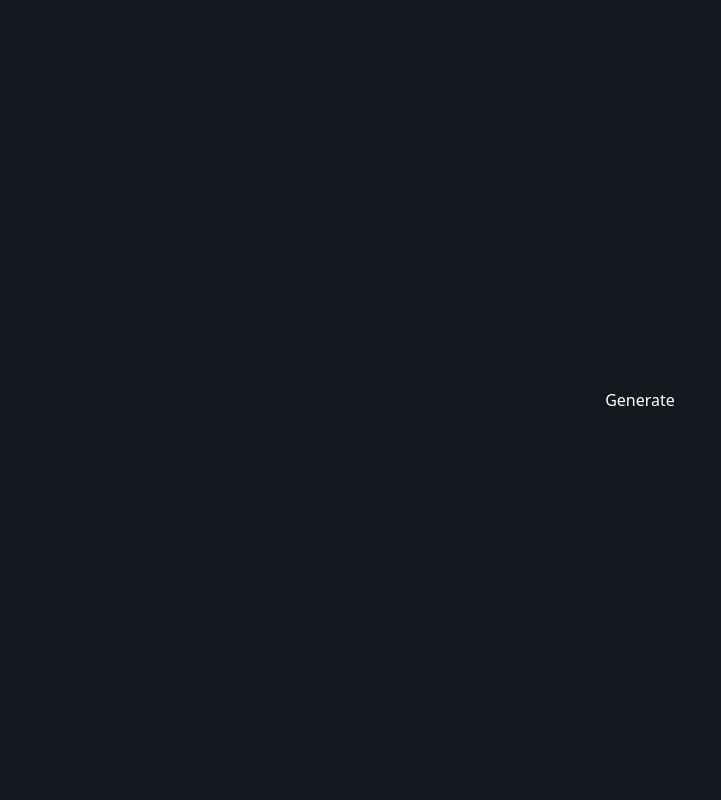
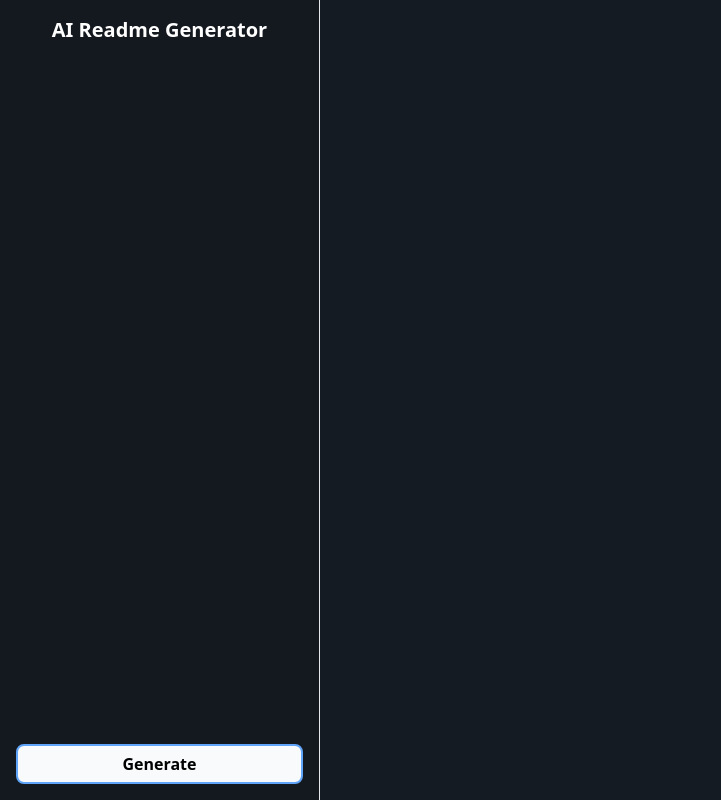
Before and after one commit to anand-106/Readme_generator_uisng_langgraph, a React (Create React App) app in the folder frontend/: page /readme in a window 1280 px wide. Shown: the whole page, without its empty margins (0-721 px from the left). Built offline with nearby package versions, Linux system fonts and the light colour scheme.

Commit message:
markdown styling

```diff
--- a/frontend/package.json
+++ b/frontend/package.json
@@ -8,12 +8,16 @@
     "@testing-library/react": "^16.3.0",
     "@testing-library/user-event": "^13.5.0",
     "axios": "^1.10.0",
+    "highlight.js": "^11.11.1",
     "react": "^19.1.0",
     "react-dom": "^19.1.0",
     "react-markdown": "^10.1.0",
     "react-router-dom": "^7.6.2",
     "react-scripts": "5.0.1",
     "react-syntax-highlighter": "^15.6.1",
+    "rehype-highlight": "^7.0.2",
+    "rehype-raw": "^7.0.0",
+    "remark-gfm": "^4.0.1",
     "web-vitals": "^2.1.4"
   },
   "scripts": {
--- a/frontend/src/components/ReadmePage/markdownComp.js
+++ b/frontend/src/components/ReadmePage/markdownComp.js
@@ -1,39 +1,27 @@
-import { useState } from "react";
-import { callApi } from "../../utils/api/ApiCaller";
 import ReactMarkdown from "react-markdown";
+import remarkGfm from "remark-gfm";
+import rehypeRaw from "rehype-raw";
+import rehypeHighlight from "rehype-highlight";
+import "highlight.js/styles/github-dark.css"; // ✅ For consistent dark theme
 
-export function MarkdownViewer({ repoUrl }) {
-  const [readmeData, setReadmeData] = useState();
-
-  const GenerateRequest = async () => {
-    const readmeResponse = await callApi({
-      url: "http://localhost:8000/api/readme/generate",
-      method: "POST",
-      payload: {
-        github_url:
-          "https://github.com/anand-106/Ticket_classifier_using_LangGraph",
-        project_description:
-          "A project to demonstrate automated README generation using LangGraph and Tree-sitter.",
-        preferences: {
-          include_badges: true,
-          license: "MIT",
-          frameworks: ["FastAPI", "LangGraph"],
-        },
-        session_id: "demo-session-001",
-      },
-    }).catch((err) => console.error(err));
-    setReadmeData(readmeResponse);
-  };
+export function MarkdownViewer({ readmeData }) {
   return (
-    <div className="h-full ">
+    <div className="h-full w-3/4 overflow-y-auto px-12 py-10 bg-[#141b23]">
       {readmeData?.readme && (
-        <div className="prose prose-invert max-w-none">
-          <ReactMarkdown>{readmeData.readme}</ReactMarkdown>
+        <div
+          className="prose prose-invert max-w-none
+            prose-pre:bg-[#0d1017] prose-pre:text-[#c9d1d9] prose-pre:rounded-lg prose-pre:px-4 prose-pre:py-3
+            prose-code:bg-[#0d1017] prose-code:text-[#c9d1d9] prose-code:rounded prose-code:px-2 prose-code:py-1
+            prose-code:font-githubCode
+            prose-p:my-3 prose-li:my-1 prose-a:text-blue-400 hover:prose-a:underline transition-all duration-150"
+        >
+          <ReactMarkdown
+            children={readmeData.readme}
+            remarkPlugins={[remarkGfm]}
+            rehypePlugins={[rehypeRaw, rehypeHighlight]}
+          />
         </div>
       )}
-      <button onClick={GenerateRequest} className="text-white">
-        Generate
-      </button>
     </div>
   );
 }
--- /dev/null
+++ b/frontend/src/components/ReadmePage/preferencesComp.js
@@ -0,0 +1,38 @@
+import { callApi } from "../../utils/api/ApiCaller";
+
+export function Preferences({ repoUrl, setReadmeData }) {
+  const GenerateRequest = async () => {
+    const readmeResponse = await callApi({
+      url: "http://localhost:8000/api/readme/generate",
+      method: "POST",
+      payload: {
+        github_url:
+          "https://github.com/anand-106/Ticket_classifier_using_LangGraph",
+        project_description:
+          "A project to demonstrate automated README generation using LangGraph and Tree-sitter.",
+        preferences: {
+          include_badges: true,
+          license: "MIT",
+          frameworks: ["FastAPI", "LangGraph"],
+        },
+        session_id: "demo-session-001",
+      },
+    }).catch((err) => console.error(err));
+    setReadmeData(readmeResponse);
+  };
+  return (
+    <div className="w-1/4 h-full border-r border-gray-200 flex flex-col justify-between p-4">
+      <h1 className="text-white text-center font-bold text-xl">
+        AI Readme Generator
+      </h1>
+      <div className="w-full mt-auto">
+        <button
+          onClick={GenerateRequest}
+          className="text-black font-semibold min-w-full min-h-10 bg-slate-50 rounded-lg border-blue-400 border-2"
+        >
+          Generate
+        </button>
+      </div>
+    </div>
+  );
+}
--- a/frontend/src/components/home/LinkTextBox.js
+++ b/frontend/src/components/home/LinkTextBox.js
@@ -2,7 +2,7 @@ import { useState } from "react";
 import { useNavigate } from "react-router-dom";
 
 export function LinkTextBox() {
-  const [repoUrl, setRepoUrl] = useState();
+  const [repoUrl, setRepoUrl] = useState("");
   const navigate = useNavigate();
   const handleSubmit = () => {
     if (repoUrl.trim()) {
--- a/frontend/src/pages/ReadmePage.js
+++ b/frontend/src/pages/ReadmePage.js
@@ -1,14 +1,18 @@
 import { useLocation } from "react-router-dom";
 import { MarkdownViewer } from "../components/ReadmePage/markdownComp";
+import { Preferences } from "../components/ReadmePage/preferencesComp";
+import { useState } from "react";
 
 export function ReadMePage() {
   const location = useLocation();
   const searchParams = new URLSearchParams(location.search);
   const repoUrl = searchParams.get("repo");
+  const [readmeData, setReadmeData] = useState("");
 
   return (
-    <div className="min-h-screen bg-[#14191f] flex flex-col items-center justify-center">
-      <MarkdownViewer repoUrl={repoUrl} />
+    <div className="h-screen bg-[#14191f] flex overflow-hidden">
+      <Preferences repoUrl={repoUrl} setReadmeData={setReadmeData} />
+      <MarkdownViewer readmeData={readmeData} />
     </div>
   );
 }
--- a/frontend/tailwind.config.js
+++ b/frontend/tailwind.config.js
@@ -2,7 +2,17 @@
 module.exports = {
   content: ["./src/**/*.js"],
   theme: {
-    extend: {},
+    extend: {
+      fontFamily: {
+        githubCode: [
+          "SFMono-Regular",
+          "Consolas",
+          "Liberation Mono",
+          "Menlo",
+          "monospace",
+        ],
+      },
+    },
   },
   plugins: [require("@tailwindcss/typography")],
 };
```
Also changed, not shown: 2 other files (tests, documents, lock files or other folders).
